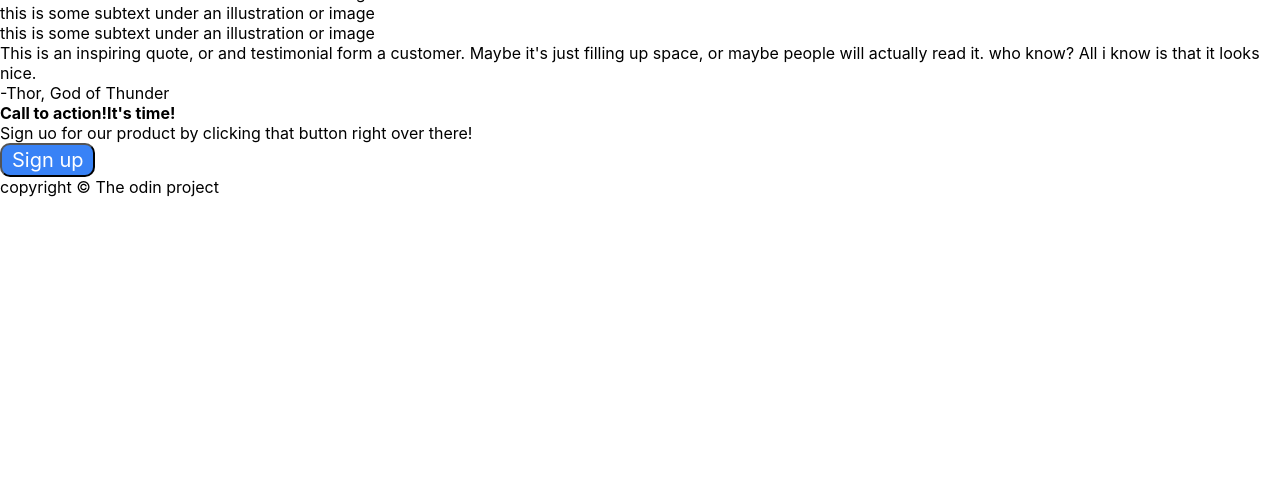
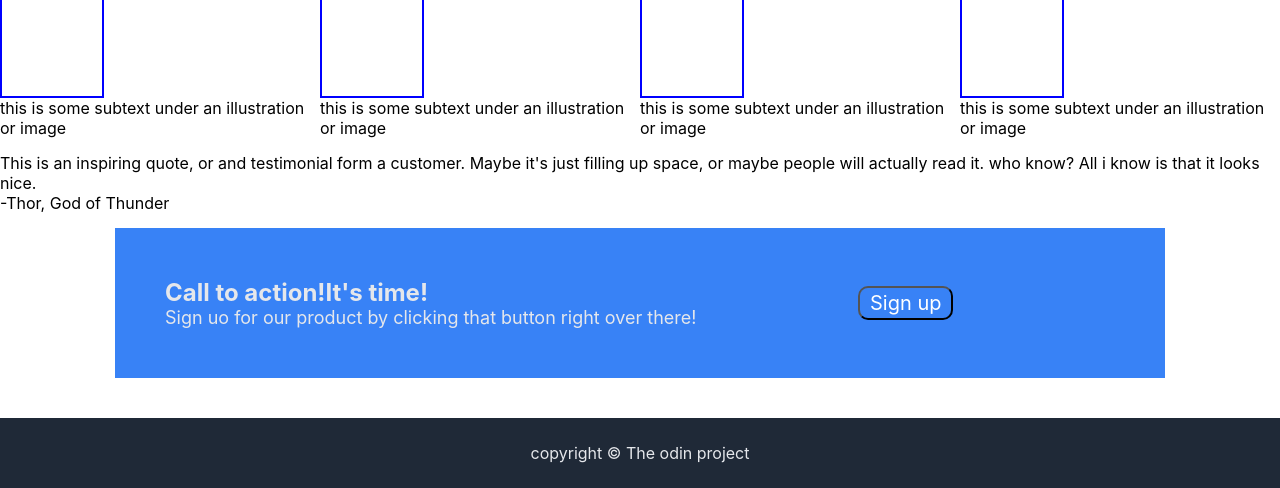
Before and after one commit to gaurav16546/odin-project-2, a plain HTML site: page index.html in a window 1280 px wide. Shown: the part 533-1021 px from the top of the page. Before the commit the page ends 800 px from the top, so only its background shows below. Drawn offline with Linux system fonts and the light colour scheme.

Commit message:
complete styling footer and bottom section

```diff
--- a/style.css
+++ b/style.css
@@ -11,6 +11,9 @@
   padding: 10px 115px 115px 115px;
   margin-bottom: 20px;
   background-color: #1f2937;
+}
+main{
+    margin-top: 30px;
 }
 
 .header-links-logo{
@@ -63,15 +66,11 @@ a:link{
 .main-title{
     text-align: center;
     margin-bottom: 10px;
+    font-size: 36px;
+    color: #1f2937;
+    font-weight: bolder;
 }
-.main-list li{
-    /* border:2px solid blue; */
-    width:150px;
-    height: 150px;
-}
-.main-list{
-    display: flex;
-}
+
 .secondary-text{
     font-size: 24px;
     color: #e5e7eb;
@@ -83,3 +82,51 @@ button{
     padding: 3px 10px;
     border-radius: 10px;
 }
+.top-container{
+    margin-bottom: 15px;
+    display: flex;
+    justify-content: center;
+}
+.list-date{
+    display: flex;
+    flex-direction: column;
+    min-width: 200px;
+
+}
+.empty{
+    border: 2px solid blue;
+    padding: 50px;
+    height: 40px;
+    width: 50px;
+}
+.bottom-container{
+    display: flex;
+    background-color: #3882f6;
+    margin: 15px 115px 15px 115px;
+    padding: 50px;
+}
+.blue-section strong{
+    font-size: 24px;
+    color: #e5e7eb;
+}
+.blue-section p{
+    font-size: 18px;
+    color: #e5e7eb;
+}
+
+.bottom-container button{
+    /* display: flex; */
+    /* justify-content: center; */
+    /* align-items: center; */
+    margin:auto;
+}
+footer{
+    display: flex;
+    justify-content: center;
+    align-items: center;
+    margin-top: 40px;
+    background-color: #1f2937;
+    color: #e5e7eb;
+    padding-top: 25px;
+    padding-bottom: 25px;
+}
```
